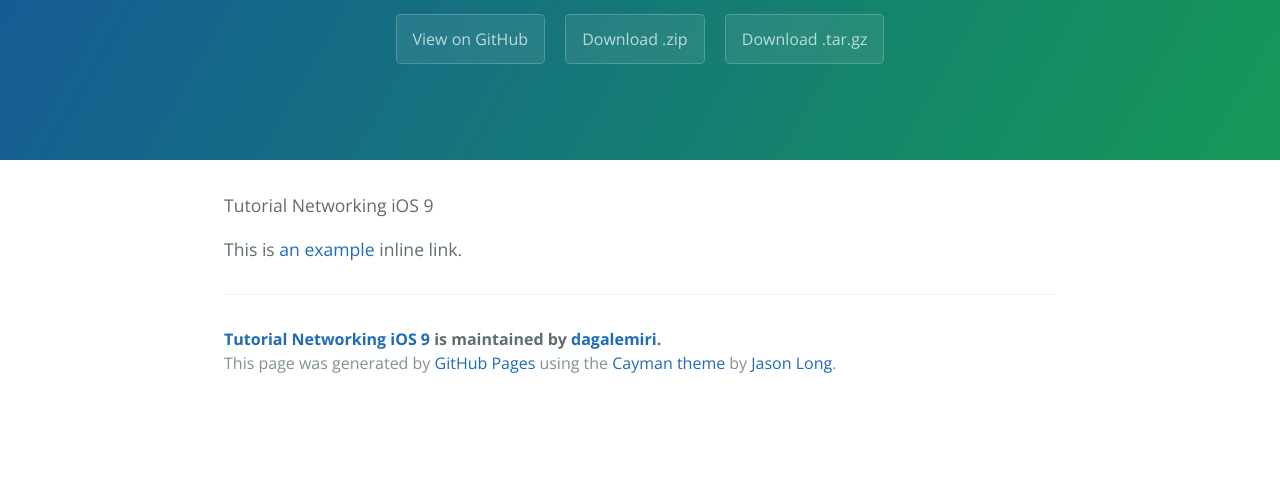
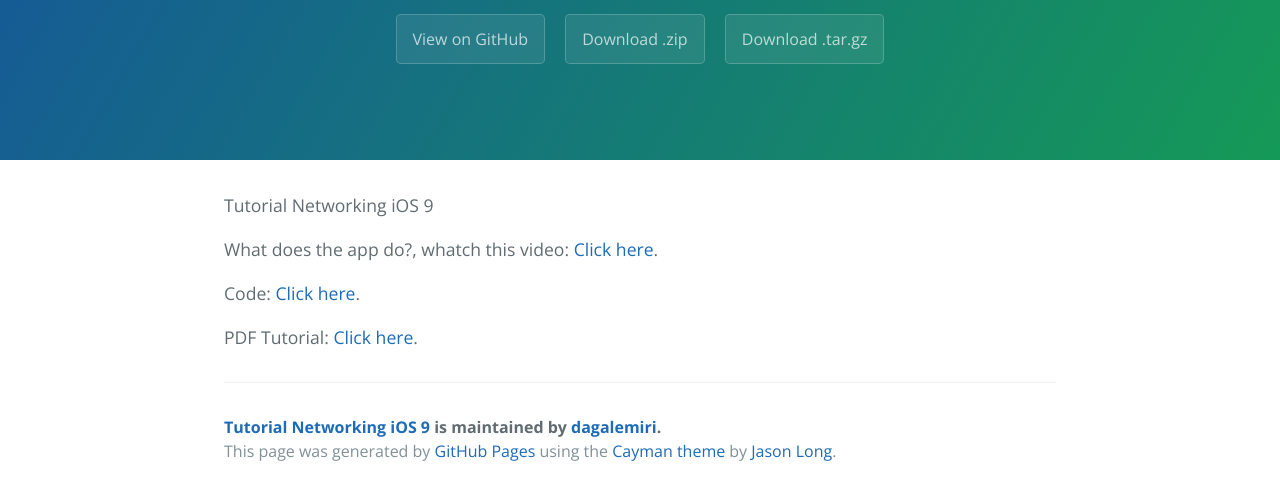
Before and after one commit to dagalemiri/Tutorial-Networking, a plain HTML site: page index.html in a window 1280 px wide. Shown: the part 176-676 px from the top of the page. Drawn offline with nearby package versions, Linux system fonts and the light colour scheme.

Commit message:
Create gh-pages branch via GitHub

```diff
--- a/index.html
+++ b/index.html
@@ -21,7 +21,11 @@
     <section class="main-content">
       <p>Tutorial Networking iOS 9</p>
 
-<p>This is <a href="https://raw.githubusercontent.com/dagalemiri/Tutorial-Networking/master/Video/Video.mov" title="Title">an example</a> inline link.</p>
+<p>What does the app do?, whatch this video: <a href="https://raw.githubusercontent.com/dagalemiri/Tutorial-Networking/master/Video/Video.mov" title="Title">Click here</a>.</p>
+
+<p>Code: <a href="https://github.com/dagalemiri/Tutorial-Networking/tree/master/Code" title="Title">Click here</a>.</p>
+
+<p>PDF Tutorial: <a href="https://github.com/dagalemiri/Tutorial-Networking/blob/master/Tutorial%20PDF/Mecolab%20%E2%80%93%20Tutorial%20Networking.pdf" title="Title">Click here</a>.</p>
 
       <footer class="site-footer">
         <span class="site-footer-owner"><a href="https://github.com/dagalemiri/Tutorial-Networking">Tutorial Networking iOS 9</a> is maintained by <a href="https://github.com/dagalemiri">dagalemiri</a>.</span>
--- a/params.json
+++ b/params.json
@@ -1 +1 @@
-{"name":"Tutorial Networking iOS 9","tagline":"","body":"Tutorial Networking iOS 9\r\n\r\nThis is [an example](https://raw.githubusercontent.com/dagalemiri/Tutorial-Networking/master/Video/Video.mov \"Title\") inline link.\r\n","google":"","note":"Don't delete this file! It's used internally to help with page regeneration."}
+{"name":"Tutorial Networking iOS 9","tagline":"","body":"Tutorial Networking iOS 9\r\n\r\n\r\nWhat does the app do?, whatch this video: [Click here](https://raw.githubusercontent.com/dagalemiri/Tutorial-Networking/master/Video/Video.mov \"Title\").\r\n\r\nCode: [Click here](https://github.com/dagalemiri/Tutorial-Networking/tree/master/Code \"Title\").\r\n\r\nPDF Tutorial: [Click here](https://github.com/dagalemiri/Tutorial-Networking/blob/master/Tutorial%20PDF/Mecolab%20%E2%80%93%20Tutorial%20Networking.pdf \"Title\").\r\n","google":"","note":"Don't delete this file! It's used internally to help with page regeneration."}
```
